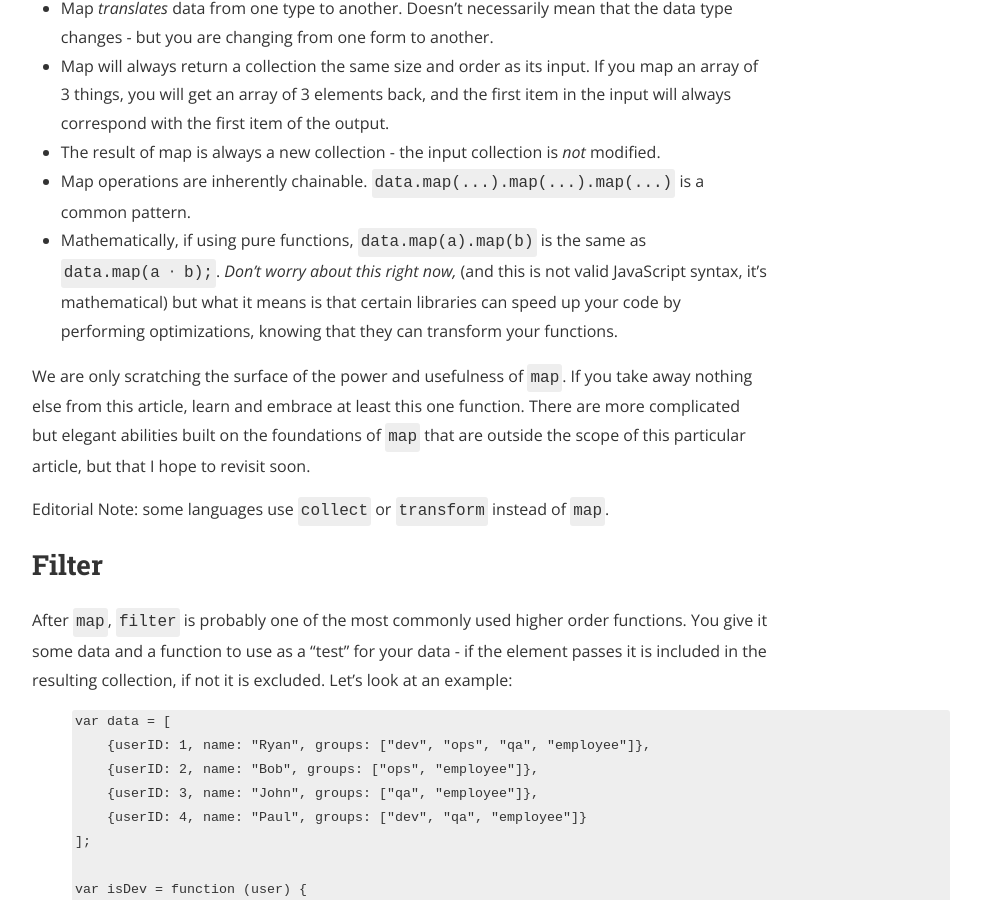
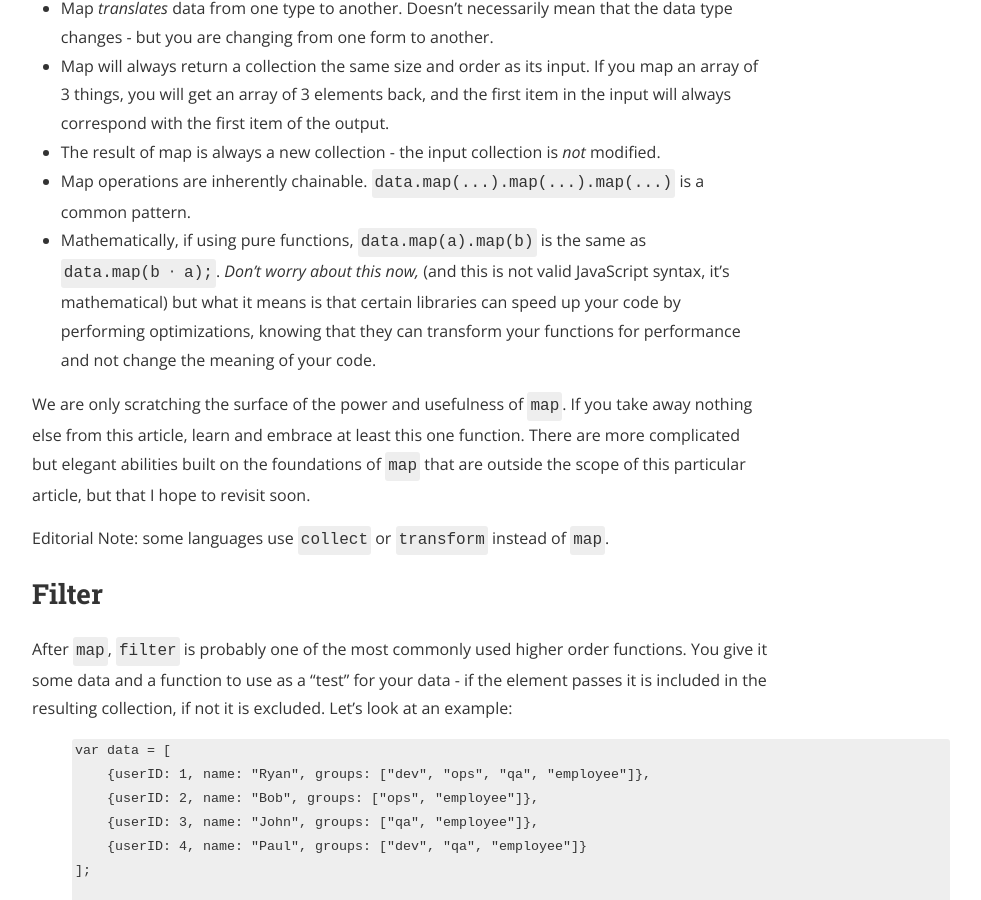
Before and after one commit to ryanguill/ryanguill.github.io, a Jekyll site: the page built from _posts/2016-05-18-higher-order-functions.markdown, in a window 1280 px wide and 900 px high, scrolled down 3780 px. Shown: the whole window, without its empty margins (240-1221 px from the left). Built offline with Jekyll 4.4.1, drawn with Linux system fonts in a browser that asks for light colours; nearby versions of some CDN libraries; comment, search, counter and statistics services are not loaded; a style sheet for code colours, icons or effects is not loaded.

Commit message:
a few changes to the map composition note

```diff
--- a/_posts/2016-05-18-higher-order-functions.markdown
+++ b/_posts/2016-05-18-higher-order-functions.markdown
@@ -112,7 +112,7 @@ So let's talk a bit more about the intrinsic properties of a mapping operation.
 * Map will always return a collection the same size and order as its input. If you map an array of 3 things, you will get an array of 3 elements back, and the first item in the input will always correspond with the first item of the output.
 * The result of map is always a new collection - the input collection is _not_ modified.
 * Map operations are inherently chainable.  `data.map(...).map(...).map(...)` is a common pattern.
-* Mathematically, if using pure functions, `data.map(a).map(b)` is the same as `data.map(a ⋅ b);`. _Don't worry about this right now,_  (and this is not valid JavaScript syntax, it's mathematical) but what it means is that certain libraries can speed up your code by performing optimizations, knowing that they can transform your functions.
+* Mathematically, if using pure functions, `data.map(a).map(b)` is the same as `data.map(b ⋅ a);`. _Don't worry about this now,_  (and this is not valid JavaScript syntax, it's mathematical) but what it means is that certain libraries can speed up your code by performing optimizations, knowing that they can transform your functions for performance and not change the meaning of your code.
 
 We are only scratching the surface of the power and usefulness of `map`. If you take away nothing else from this article, learn and embrace at least this one function.  There are more complicated but elegant abilities built on the foundations of `map` that are outside the scope of this particular article, but that I hope to revisit soon.
 
```
